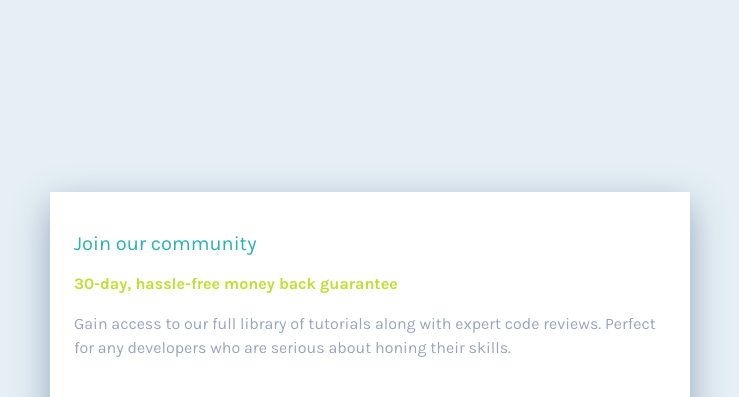
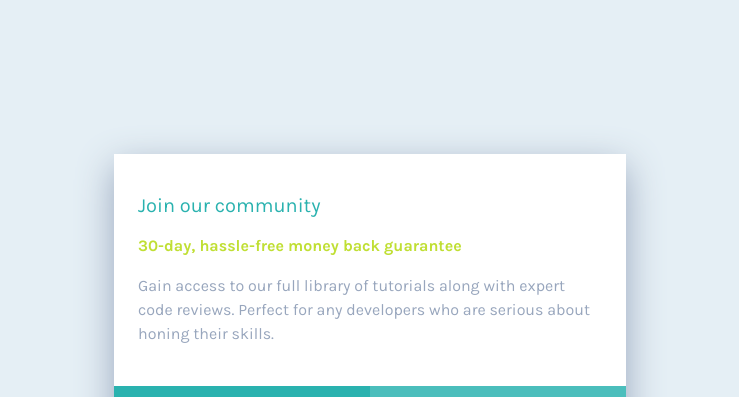
Before and after one commit to VijayKumarKTG/single-price-grid-component-master, a plain HTML site: page index.html in a window 1280 px wide. Shown: the top 397 px of the page, without its empty margins (270-1009 px from the left). Drawn offline with nearby package versions, Linux system fonts and the light colour scheme.

Commit message:
Change contianer width

```diff
--- a/style.css
+++ b/style.css
@@ -97,8 +97,8 @@ p {
 
 @media screen and (min-width: 768px) {
   .container {
-    width: 50% !important;
-    margin-top: 3% !important;
+    width: 40% !important;
+    margin-top: 2% !important;
     text-align: left !important;
     display: grid;
     grid-template-columns: 50% 50%;
@@ -120,7 +120,7 @@ p {
 
 @media screen and (min-height: 768px) {
   .container {
-    margin-top: 15% !important;
+    margin-top: 12% !important;
   }
 }
 
```
